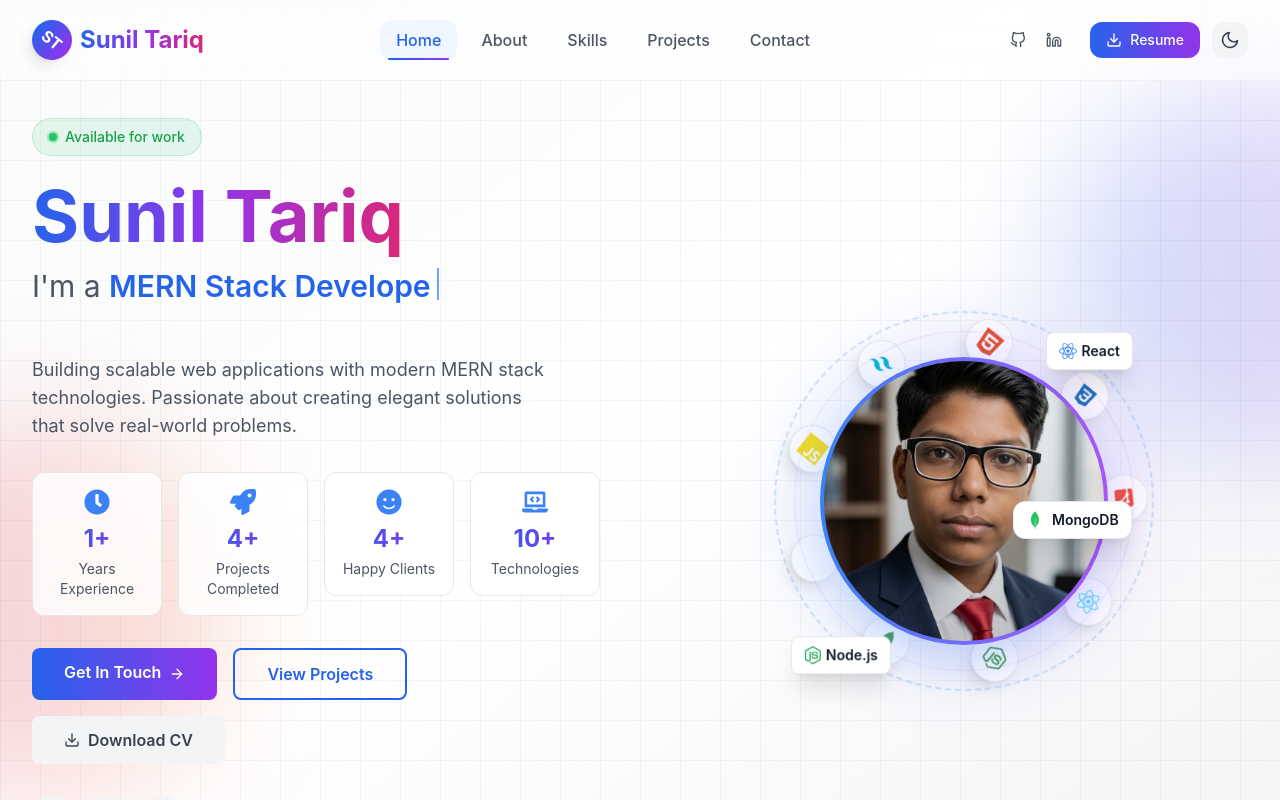
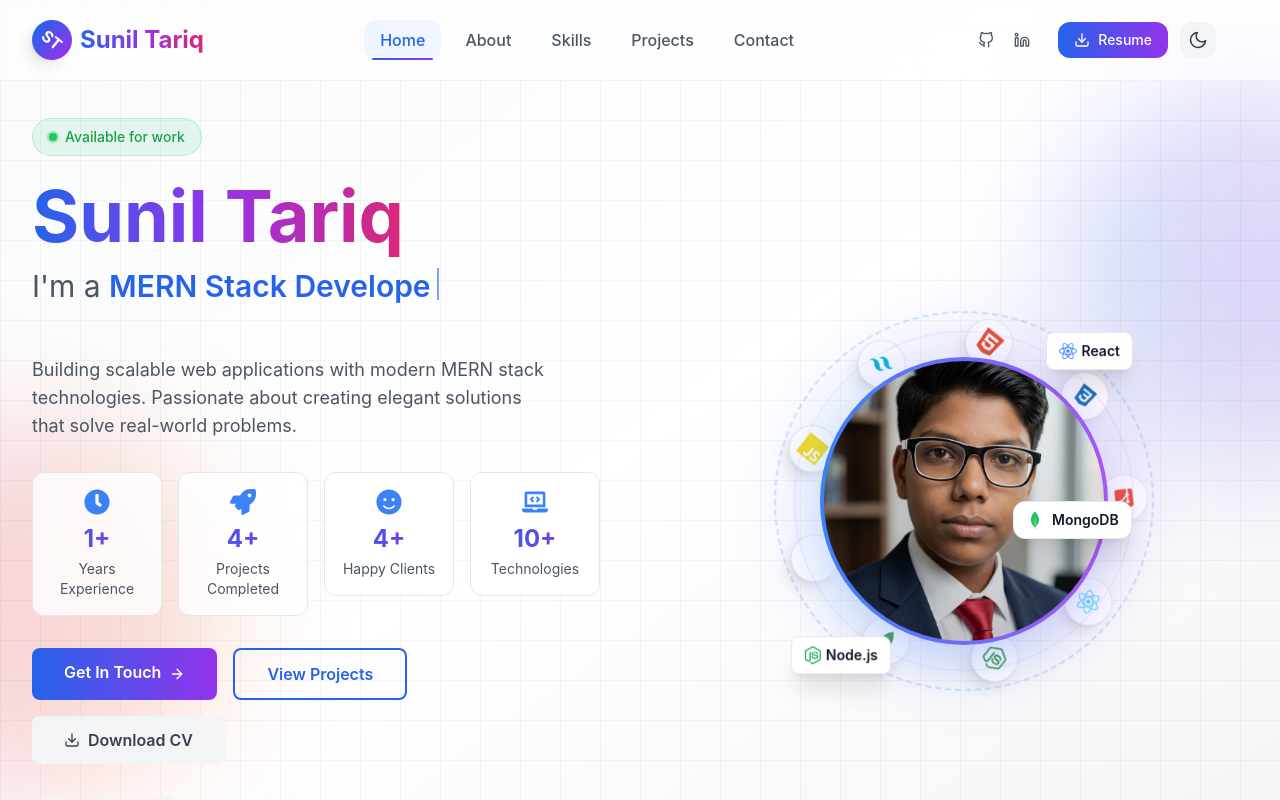
Before and after one commit to SunilTariq-WebDeveloper/Portfolio, a React (Create React App) app: page / in a window 1280 px wide. Shown: the top 800 px of the page. Built offline with nearby package versions, Linux system fonts and the light colour scheme.

Commit message:
toggle button solve

```diff
--- a/src/components/Navbar.jsx
+++ b/src/components/Navbar.jsx
@@ -561,7 +561,7 @@ const Navbar = ({ darkMode, setDarkMode }) => {
         }`}
       >
         <div className="max-w-7xl mx-auto px-4 sm:px-6 lg:px-8">
-          <div className="flex justify-between items-center h-16 lg:h-20">
+          <div className="flex justify-between mr-8 items-center h-16 lg:h-20">
             {/* Logo - Left Side */}
             <motion.a
               href="#home"
```
